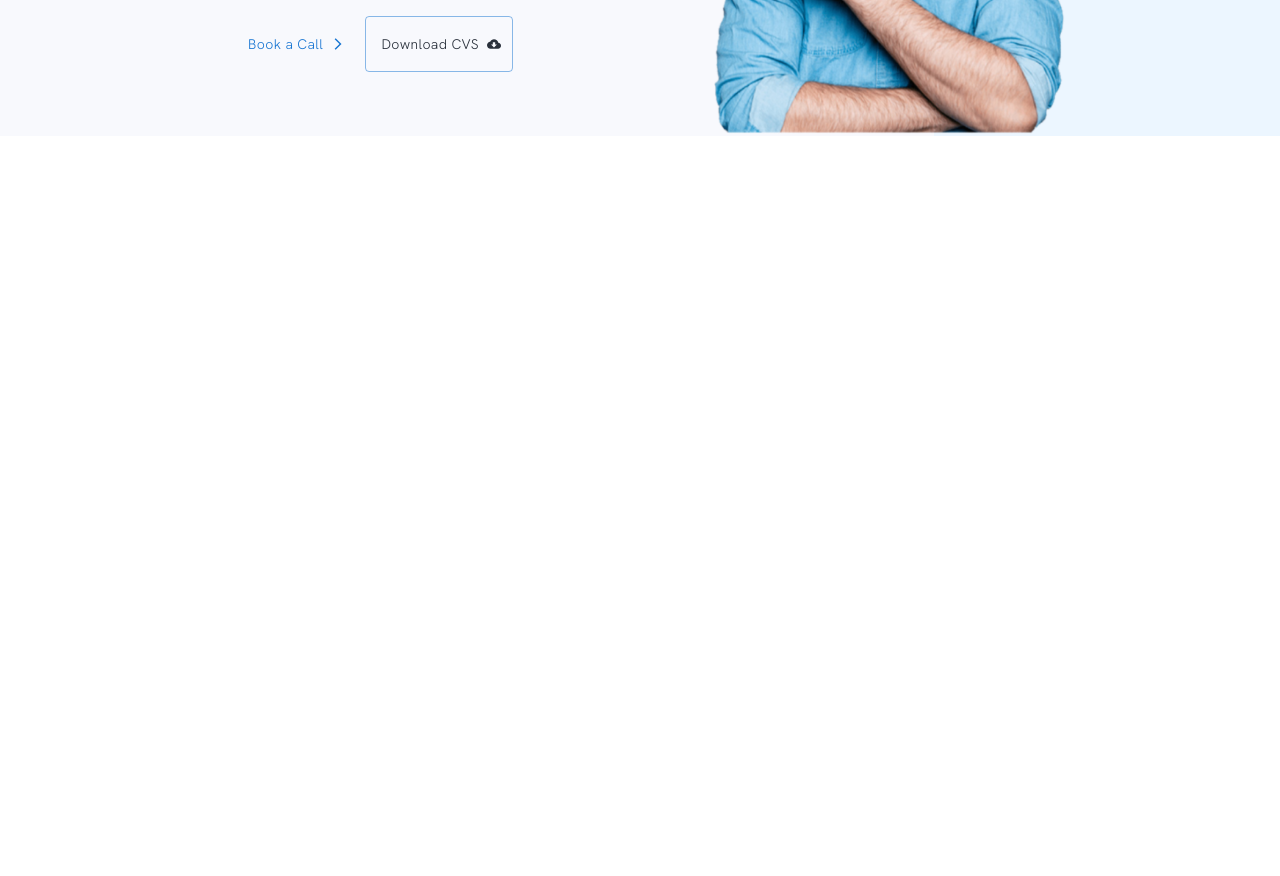
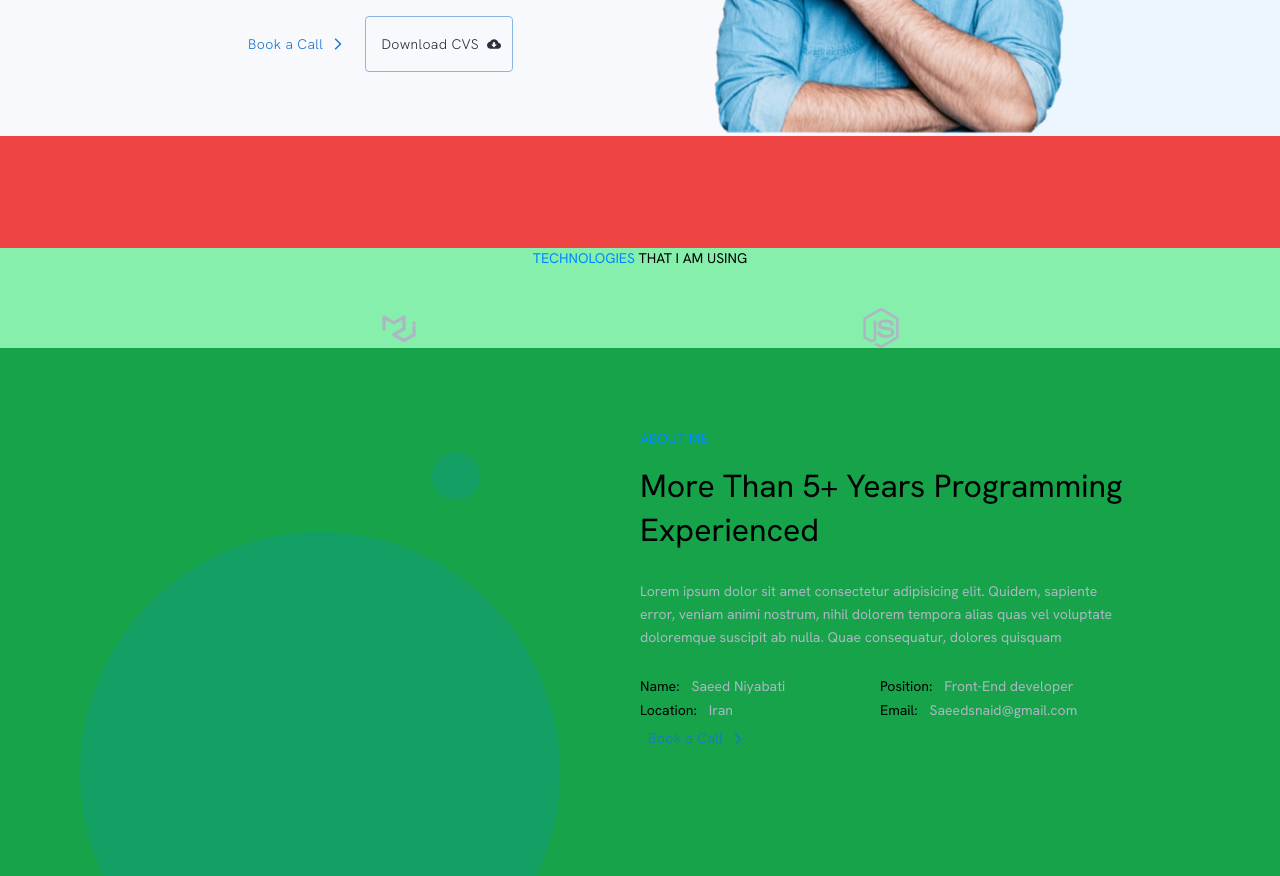
Before and after one commit to saeidniyabati2/myportfolio, a Next.js app: page / in a window 1280 px wide. Shown: the part 460-1336 px from the top of the page. Before the commit the page ends 800 px from the top, so only its background shows below. Built offline with nearby package versions, Linux system fonts and the light colour scheme.

Commit message:
adding some styles for aboutme component and hero

```diff
--- a/src/components/AboutMe.tsx
+++ b/src/components/AboutMe.tsx
@@ -7,11 +7,11 @@ import { ImageAboutMe } from "./ImageAboutMe";
 export default function AboutMe() {
   return (
     <section
-      className="w-full pt-16 md:pt-28 flex flex-col px-4 md:px-0
+      className="w-full pt-16 md:pt-28 flex flex-col px-4 bg-red-500 md:px-0
     "
     >
       {/* container of mini text title with image slider */}
-      <div className="w-full flex flex-col items-center  md:px-[9.9rem]">
+      <div className="w-full flex flex-col items-center  md:px-[9.9rem] bg-green-300">
         <p className="text-sm">
           <span className="text-mainButton ">TECHNOLOGIES</span> THAT I AM USING
         </p>
@@ -19,7 +19,7 @@ export default function AboutMe() {
         <AboutMeCarousel />
       </div>
       {/* container of image and description */}
-      <div className="w-full h-full flex  flex-col md:flex-row">
+      <div className="w-full h-full flex  flex-col md:flex-row bg-green-600">
         <div className="w-full h-full mt-3 md:mt-0">
           <ImageAboutMe ClassName="h-[20rem] md:h-[33rem]" />
         </div>
@@ -35,9 +35,9 @@ export default function AboutMe() {
             dolores quisquam
           </p>
           {/* container of main information and button */}
-          <div className="w-full h-full  flex flex-col  md:max-w-[30rem] ">
+          <div className="w-full h-full  flex flex-col  md:max-w-[30rem]  md:items-start">
             {/* container of name and other information */}
-            <div className="w-full   grid grid-cols-2 gap-y-2 md:gap-y-1 md:mt-3  mt-2 ">
+            <div className="w-full  grid grid-cols-2 gap-y-2 md:gap-y-1 md:mt-3  mt-2 ">
               <div className="w-full flex items-center gap-x-3  ">
                 <p className=" text-xs md:text-sm leading-relaxed ">Name:</p>
                 <p className="text-secondGray text-xs md:text-sm leading-relaxed ">
@@ -67,11 +67,10 @@ export default function AboutMe() {
                 </p>
               </div>
             </div>
-
             <BlueButton
               title="Book a Call"
               Icon={ArrowForwardIosIcon}
-              ClassName="py-3 mt-10"
+              ClassName="py-3 mt-10 "
             />
             {/* container of button */}
             {/* <div className="w-full flex mt-8  items-center gap-x-6">
--- a/src/components/Hero.tsx
+++ b/src/components/Hero.tsx
@@ -8,7 +8,7 @@ import { TextGenerateEffect } from "./texts/TextGenerateEffect";
 
 export const Hero: React.FC = () => {
   return (
-    <section className="w-full md:h-[65vh] flex flex-col md:flex-row px-4 md:px-0 md:bg-grayMain  ">
+    <section className="w-full md:h-[65vh] flex flex-col md:flex-row px-4 md:px-0 md:bg-grayMain ">
       {/* contaienr of images, title and descriptions for mobile */}
       <div className=" w-full flex flex-col items-center md:hidden pt-4 ">
         <h1 className="text-[1.9rem] font-HankenGrotesk">Hello Mate 👋</h1>
--- a/src/components/Navbar.tsx
+++ b/src/components/Navbar.tsx
@@ -2,8 +2,8 @@ import Image from "next/image";
 
 export const Navbar: React.FC = () => {
   return (
-    <nav className="w-full flex  px-4  md:px-0">
-      <div className="w-full h-full  lg:basis-[73%] flex bg-grayMain pt-4 lg:pl-[15rem] ">
+    <nav className="w-full flex  px-4  md:px-0 ">
+      <div className="w-full h-full  lg:basis-[73%] flex bg-grayMain pt-4 md:pl-[15rem] ">
         {/* container of image */}
         {/* just desktop */}
         <div className=" h-full pt-3 relative  items-center basis-4/12 hidden md:flex p-1">
--- a/src/pages/index.tsx
+++ b/src/pages/index.tsx
@@ -15,8 +15,8 @@ const Home = () => {
   return (
     <ContainerBlock>
       <Hero />
-      {/* <AboutMe />
-      <SkillSet />
+       <AboutMe />
+      {/*<SkillSet />
       <Experties />
       <AchivementCounts />
       <EducatExperience />
```
